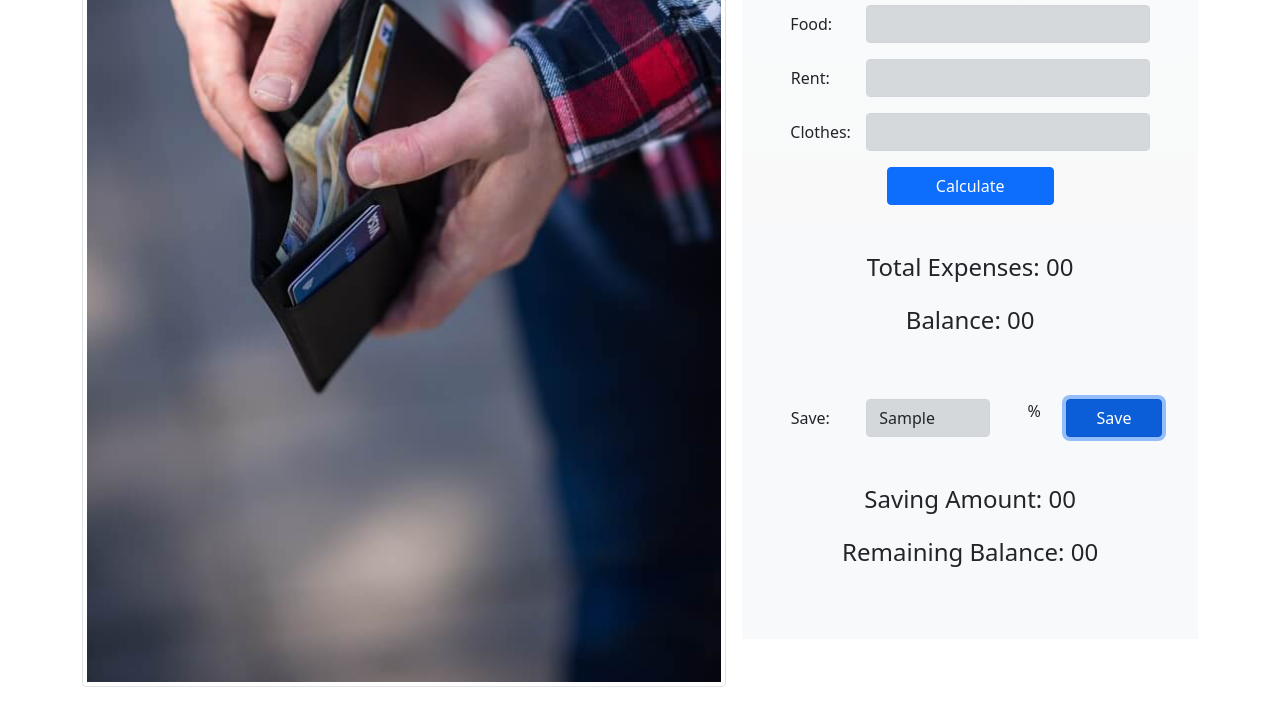
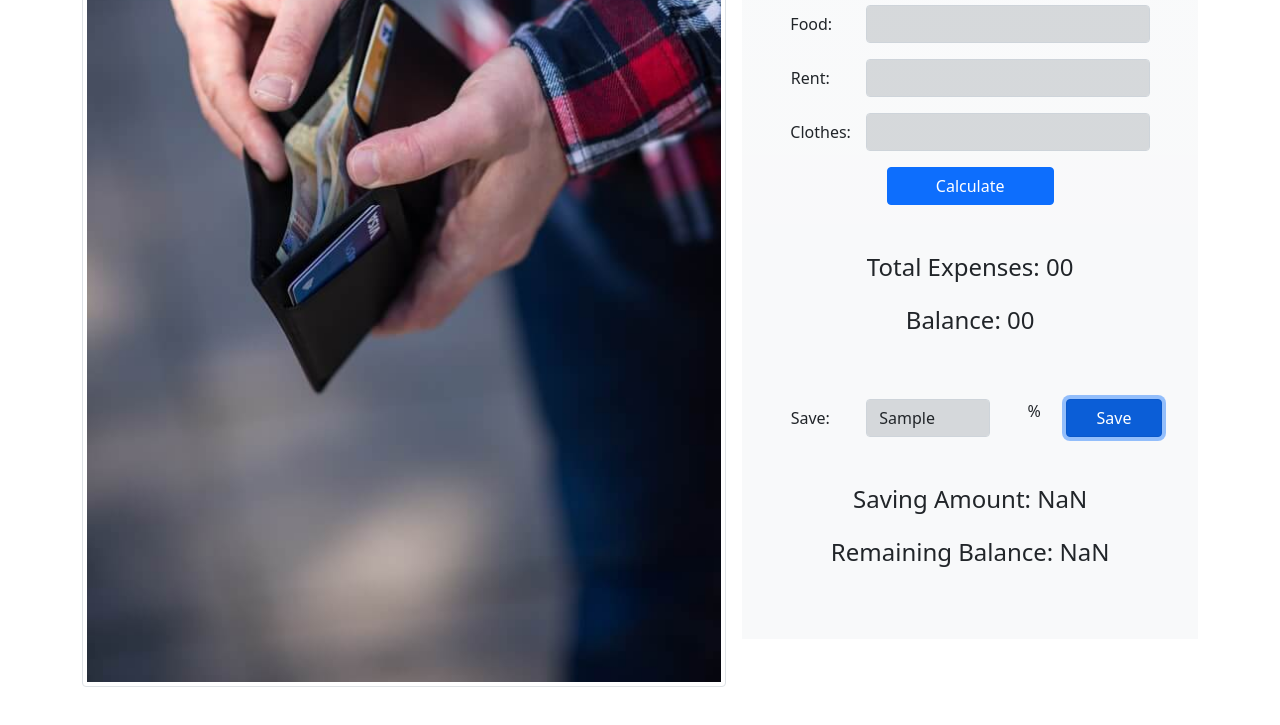
Before and after one commit to CreationsBliss/money-master, a plain HTML site: page index.html in a window 1280 px wide. Both pictures are taken after typing "Sample" into the empty fields and a click on the button "Save". Shown: the part 448-1173 px from the top of the page. Drawn offline with nearby package versions, Linux system fonts and the light colour scheme.

Commit message:
whole calculation done

```diff
--- a/index.html
+++ b/index.html
@@ -58,12 +58,12 @@
             <div class="mb-3 row mt-5">
               <label for="save" class="col-sm-2 col-form-label">Save:</label>
               <div class="col-sm-5 ps-4">
-                <input type="text" class="form-control bg-secondary bg-opacity-25" id="save">
+                <input type="text" class="form-control bg-secondary bg-opacity-25" id="saving-percentage">
               </div>
               <span class="col-sm-2">%</span>
               <button id="saving-btn" class="btn btn-primary col-sm-3">Save</button>
-              <h4 class="pb-3 pt-5">Saving Amount: 00</h4>
-              <h4>Remaining Balance: 00</h4>
+              <h4 class="pb-3 pt-5">Saving Amount: <span id="saving-amount">00</span></h4>
+              <h4>Remaining Balance: <span id="remaining-balance">00</span> </h4>
             </div>
 
             <!-- END Saving Area -->
--- a/js/app.js
+++ b/js/app.js
@@ -15,14 +15,45 @@ document.getElementById("calculate-btn").addEventListener('click',function(){
   // Total Expense
   const totalExpenses = document.getElementById("total-expenses");
   const totalExpensesText = totalExpenses.innerText;
-  totalExpenses.innerText = parseFloat(foodCostText) + parseFloat(rentCostText) + parseFloat(clothCostText);
+  const totalCost = parseFloat(foodCostText) + parseFloat(rentCostText) + parseFloat(clothCostText);
+  totalExpenses.innerText = totalCost;
 
    // Income
    const netIncome = document.getElementById("income");
    const incomeText = netIncome.value;
+   const totalIncome = parseFloat(incomeText);
 
    // Balance
   const netBalance = document.getElementById("total-balance");
   const netBalanceText = netBalance.innerText;
-  netBalance.innerText = parseFloat(incomeText) - parseFloat(totalExpenses.innerText) ;
+  netBalance.innerText = totalIncome - totalCost ;
+
 })
+
+
+document.getElementById("saving-btn").addEventListener('click',function(){
+  // Percentage amount
+  const savingPercentage = document.getElementById("saving-percentage");
+  const savingPercentageText = savingPercentage.value;
+  const savingPercentageAmount = parseFloat(savingPercentageText);
+
+  // Income
+  const netIncome = document.getElementById("income");
+  const incomeText = netIncome.value;
+  const totalIncome = parseFloat(incomeText);
+
+  // Saving amount
+  const savingAmount = document.getElementById("saving-amount");
+  const savingAmountText = savingAmount.innerText;
+  savingAmount.innerText  = (totalIncome * savingPercentageAmount) / 100;
+
+  // Balance
+  const netBalance = document.getElementById("total-balance");
+  const netBalanceText = netBalance.innerText;
+  const netBalanceTextNumber = parseFloat(netBalanceText);
+
+  // Remaining balance
+  const remainingBalance = document.getElementById("remaining-balance");
+  remainingBalance.innerText = netBalanceTextNumber - savingAmount.innerText;
+
+})
```
